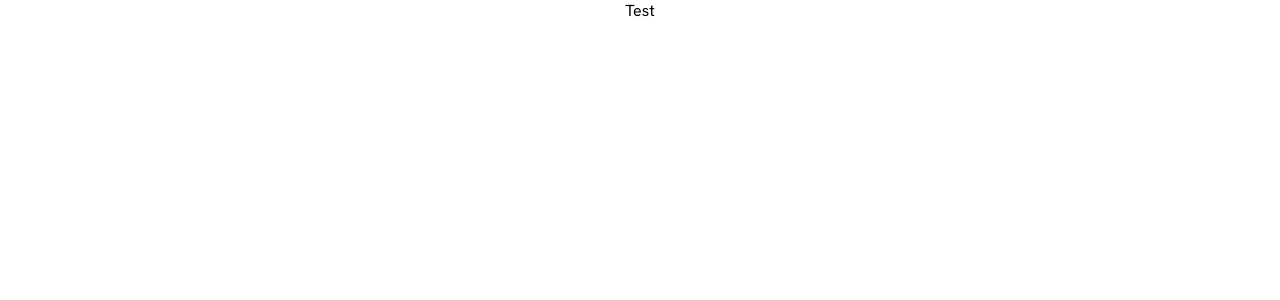
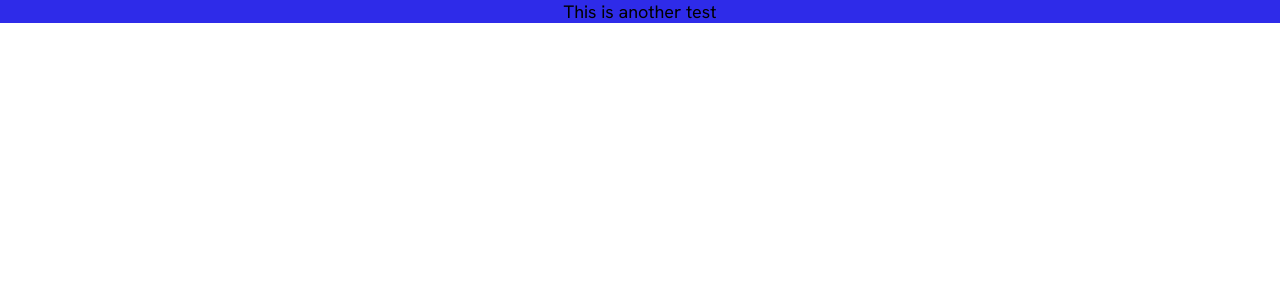
Before and after one commit to cjislegit/resultsSummaryComponent, a React (Create React App) app: page / in a window 1280 px wide. Shown: the top 300 px of the page. Built offline with nearby package versions, Linux system fonts and the light colour scheme.

Commit message:
Set up CSS modules

```diff
--- a/src/App.js
+++ b/src/App.js
@@ -1,4 +1,5 @@
 import './App.css';
+import Score from './components/score/Score';
 
 //Fonts
 import "./assets/fonts/HankenGrotesk-VariableFont_wght.ttf";
@@ -6,7 +7,7 @@ import "./assets/fonts/HankenGrotesk-VariableFont_wght.ttf";
 function App() {
   return (
     <div className="App">
-      <div>Test</div>
+      <Score />
     </div>
   );
 }
--- /dev/null
+++ b/src/components/score/Score.js
@@ -0,0 +1,7 @@
+import styles from './Score.module.css';
+
+const Score = () => {
+    return ( <div className={styles.scoreContainer}>This is another test</div> );
+}
+
+export default Score;
--- /dev/null
+++ b/src/components/score/Score.module.css
@@ -0,0 +1,3 @@
+.scoreContainer {
+    background-color: hsl(241, 81%, 54%);
+}
--- a/src/index.css
+++ b/src/index.css
@@ -8,9 +8,5 @@
 body {
   margin: 0;
   font-family: "Hank";
+  font-size: 18px;
 }
-
-code {
-  font-family: source-code-pro, Menlo, Monaco, Consolas, 'Courier New',
-    monospace;
-}
```
